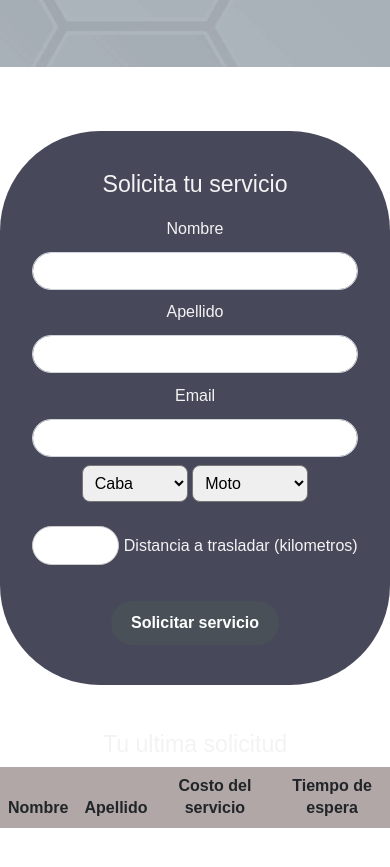
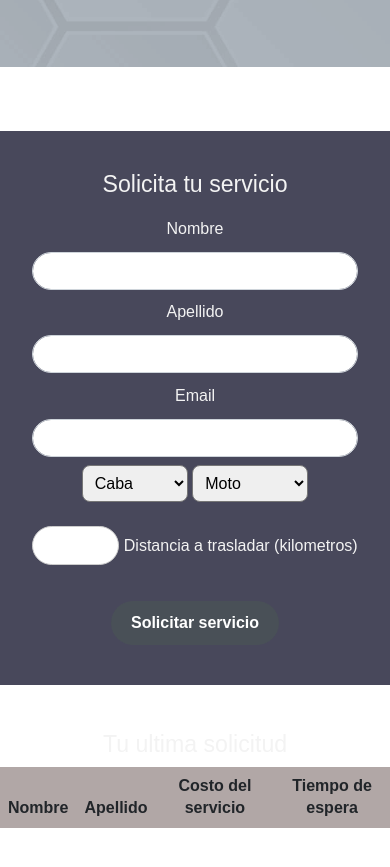
Before and after one commit to Felipeofor/Javascript, a plain HTML site: page index.html in a window 390 px wide. Shown: the part 1640-2507 px from the top of the page. Drawn offline with nearby package versions, Linux system fonts and the light colour scheme; a script that the page names is missing.

Commit message:
formulario sin border radius

```diff
--- a/css/miestilo.css
+++ b/css/miestilo.css
@@ -234,6 +234,13 @@ select{
 
 }
 
+@media (min-width: 1px) and (max-width: 991.98px) {
+  #formulario {
+    border-radius: 0px;
+  }
+}
+
+
 /*Solicitar Servicio*/
 
 #solicitud {
```
